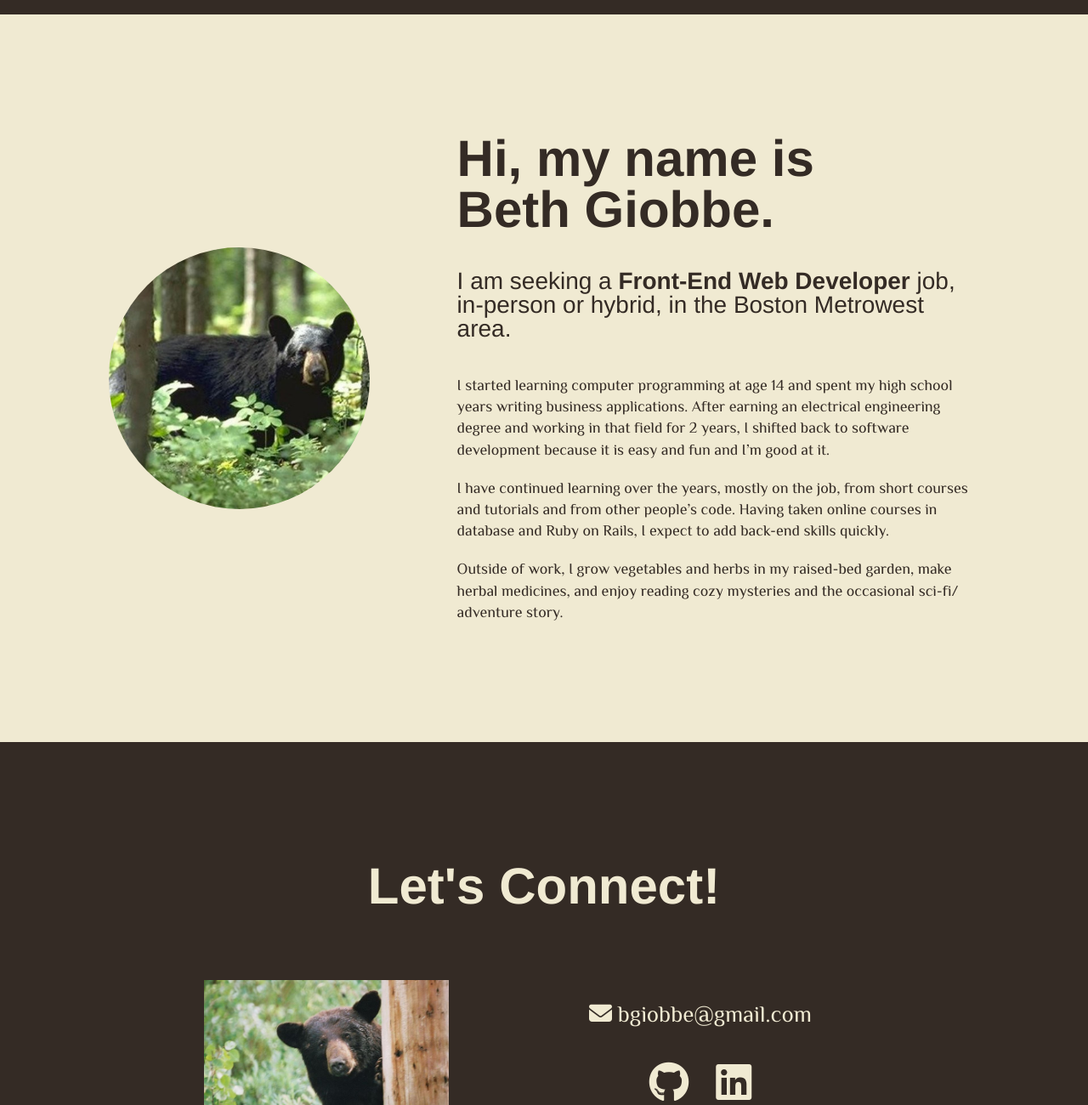
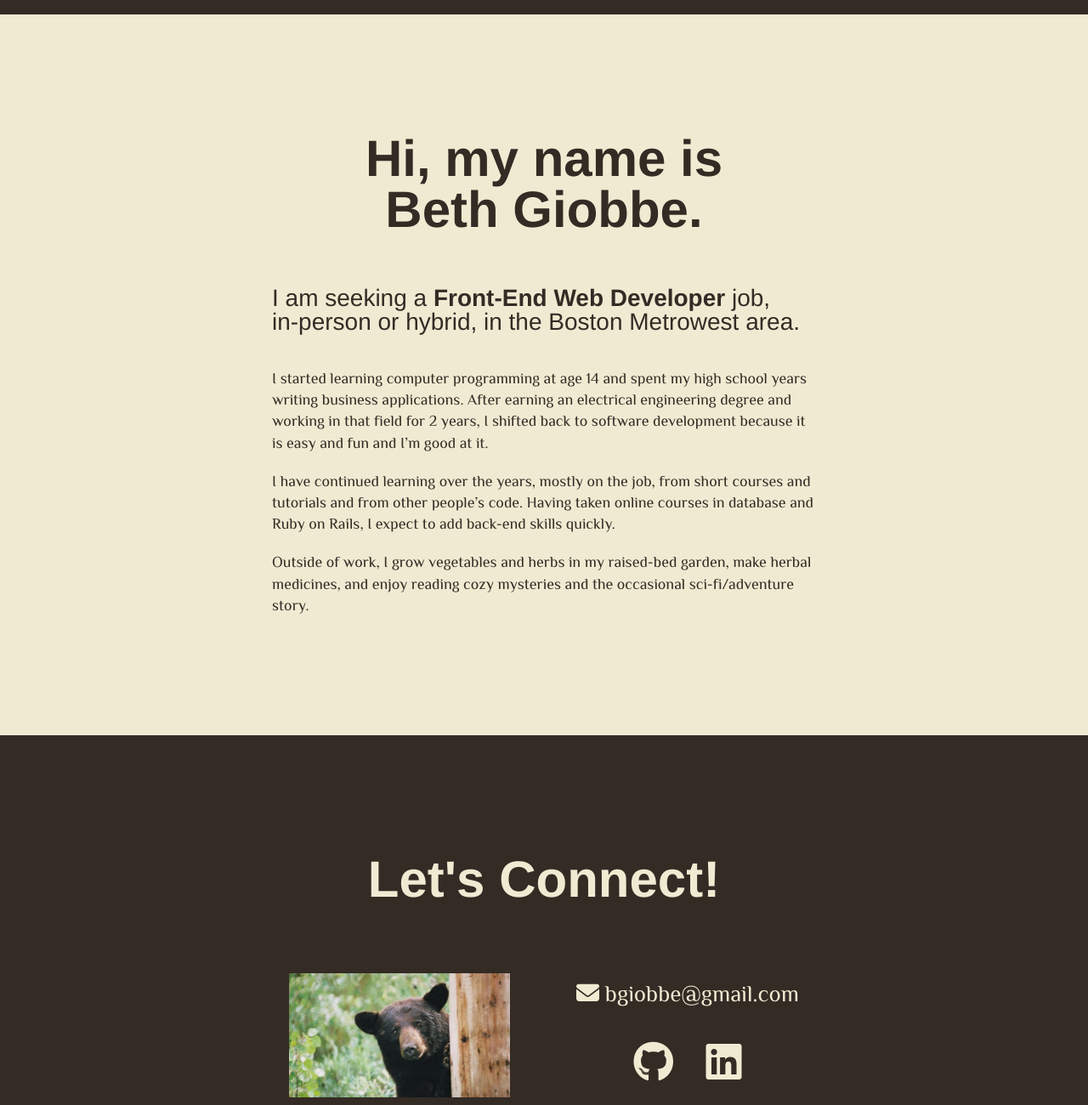
Before and after one commit to bgiobbe/bgiobbe.github.io, a website built with webpack: page index.html in a window 1280 px wide. Shown: the part 3538-4838 px from the top of the page at 85% size. Built offline with nearby package versions, Linux system fonts and the light colour scheme; a web font is replaced by a local one.

Commit message:
Correct capitalization in Projects skills & tools; remove profile picture; and tweek Contact section layout.

```diff
--- a/css/style.css
+++ b/css/style.css
@@ -349,6 +349,7 @@ nav ul li a:hover {
   align-items: center;
 }
 
+/* TODO Add profile picture
 #about figure {
   display: flex;
   justify-content: center;
@@ -358,10 +359,12 @@ nav ul li a:hover {
 #about img {
   width: 100%;
   border-radius: 50%;
-  /*box-shadow: 5px 5px var(--dark);*/
 }
+*/
 
+/* Save for use with profile picture
 #about .about-text h2,
+*/
 #about .about-text h3 {
   margin: 40px 0;
 }
@@ -391,20 +394,17 @@ nav ul li a:hover {
 
 #contact figure,
 #contact address {
-  margin-top: 60px;
+  margin: 60px 0 0 0;
 }
 
 #contact figure {
   display: flex;
   justify-content: center;
-  max-width: 288px;
-  min-width: 288px;
+  width: 240px;
 }
 
 #contact figure img {
-  max-width: 288px;
-  min-width: 288px;
-  width: 288px;     /* 90% of 320 */
+  width: 240px;
 }
 
 #contact address {
@@ -431,7 +431,7 @@ nav ul li a:hover {
 
 #contact .social-icons a {
   font-size: 3rem;
-  padding: 0 1rem;
+  padding: 0 0.4em;
 }
 
 .fa-linkedin,
@@ -623,13 +623,17 @@ footer p {
     padding: 120px 0;
   }
 
+  /* TODO Add profile picture
   #about figure {
     width: 30%;
   }
+  */
 
+  /* Save for use with profile picture
   #about .about-text h2 {
     margin: 80px 0;
   }
+  */
 
   #about .about-text h3 {
     margin: 60px 0;
@@ -647,12 +651,8 @@ footer p {
 
   #contact .content-wrapper {
     flex-flow: row nowrap;
-  }
-
-  #contact figure,
-  #contact address {
-    margin-top: 60px;
-    flex-basis: 50%;
+    justify-content: space-between;
+    max-width: 540px;
   }
 
   /* ----- TABLET - FOOTER ----- */
@@ -743,28 +743,38 @@ footer p {
     max-width: 80%;
   }
 
+  /* TODO Add profile picture
   #about figure {
     width: 30%;
     margin: 0;
   }
+
   #about .about-text {
     flex-basis: 60%;
     margin-left: 10%;
   }
-  #about .about-text h2,
-  #about .about-text h3 {
-    margin: 40px 0;
+
+  #about .about-text h2 {
+    margin: 0 0 40px 0;
     text-align: left;
+  }
+  */
+
+  /* Without profile pic */
+  #about .about-text {
+    max-width: 640px;
   }
 
   #about .about-text h2 {
-    /*font-size: 3.5em;*/
-    margin-top: 0;
+    margin: 0 0 60px 0;
+    text-align: center;
   }
+  /* end */
 
   #about .about-text h3 {
     font-size: 1.75em;
-    margin-top: 0;
+    margin: 0 0 40px 0;
+    text-align: left;
   }
 
   /* ----- DESKTOP - CONTACT ----- */
@@ -773,9 +783,21 @@ footer p {
     padding-top: 140px;
   }
 
+  #contact .content-wrapper {
+    max-width: 600px;
+  }
+
   #contact figure,
   #contact address {
     margin-top: 80px;
+  }
+
+  #contact figure {
+    width: 260px;
+  }
+
+  #contact figure img {
+    width: 260px;
   }
 
   /* ----- DESKTOP - FOOTER ----- */
--- a/index.html
+++ b/index.html
@@ -113,7 +113,7 @@
               delete persistent sticky notes on a webpage. Content is stored
               in the browser's local data.
             </p>
-            <p class="skills"><strong>Skills: </strong>HTML5, CSS3, Javascript, React, JSX, Data Flow, DOM Manipulation, Local Storage</p>
+            <p class="skills"><strong>Skills: </strong>HTML5, CSS3, JavaScript, React, JSX, Data Flow, DOM Manipulation, Local Storage</p>
             <p><strong>Tools: </strong>CodeSandbox.io, npm</p>
           </div>
           <div class="visit">
@@ -137,8 +137,8 @@
                 HTML5 Boilerplate
               </a>, a design spec, and a style tile.
             </p>
-            <p class="skills"><strong>Skills: </strong>HTML5, CSS3, Flexbox, git, Google fonts</p>
-            <p><strong>Tools: </strong>Visual Studio Code, web dev tools, GitHub Pages</p>
+            <p class="skills"><strong>Skills: </strong>HTML5, CSS3, Flexbox, Git, Google Fonts</p>
+            <p><strong>Tools: </strong>Visual Studio Code, Web Developer Tools, GitHub Pages</p>
           </div>
           <div class="visit">
             <a href="https://bgiobbe.github.io/unplugged-retreat/" target="_blank">Live Page</a>
@@ -160,9 +160,9 @@
               API to fetch user and repo data, then formatted them for display.
               If you want to see more of my projects, this is the place to go!
             </p>
-            <p class="skills"><strong>Skills: </strong>Javascript, APIs, async, DOM manipulation</p>
+            <p class="skills"><strong>Skills: </strong>ES6, APIs, async, DOM manipulation</p>
             <p><strong>Tools: </strong>GitHub API, Visual Studio Code,
-              browser developer tools
+              Web Developer Tools
             </p>
           </div>
           <div class="visit">
@@ -186,9 +186,9 @@
               Skillcrush’s instructions; 3rd, combining the best of both.
               Finally, I created my own logo and color scheme.
             </p>
-            <p class="skills"><strong>Skills: </strong>Vanilla Javascript, async</p>
+            <p class="skills"><strong>Skills: </strong>Vanilla JavaScript, async</p>
             <p><strong>Tools: </strong>Visual Studio Code, Sketchpad.app,
-              javascript console, debugger
+              JavaScript console, Debugger
             </p>
           </div>
           <div class="visit">
@@ -210,8 +210,8 @@
             truck and made it responsive, mobile-first, with breakpoints for
             tablet and desktop.
             </p>
-            <p class="skills"><strong>Skills: </strong>HTML5, CSS3, Flexbox, media queries</p>
-            <p><strong>Tools: </strong>Visual Studio Code, web dev tools, GitHub Pages</p>
+            <p class="skills"><strong>Skills: </strong>HTML5, CSS3, Flexbox, Media Queries</p>
+            <p><strong>Tools: </strong>Visual Studio Code, Web Developer Tools, GitHub Pages</p>
           </div>
           <div class="visit">
             <a href="https://bgiobbe.github.io/206-rogue-pickings/" target="_blank">Live Page</a>
@@ -224,9 +224,11 @@
 
     <section id="about">
       <div class="content-wrapper">
-        <figure>
-          <img src="img/headshot.jpg" alt="Beth Giobbe's avatar">
-        </figure>
+        <!--
+          <figure>
+            <img src="img/headshot.jpg" alt="Beth Giobbe's avatar">
+          </figure>
+        -->
         <div class="about-text">
           <h2>Hi, my name is Beth&nbsp;Giobbe.</h2>
           <h3>
```
